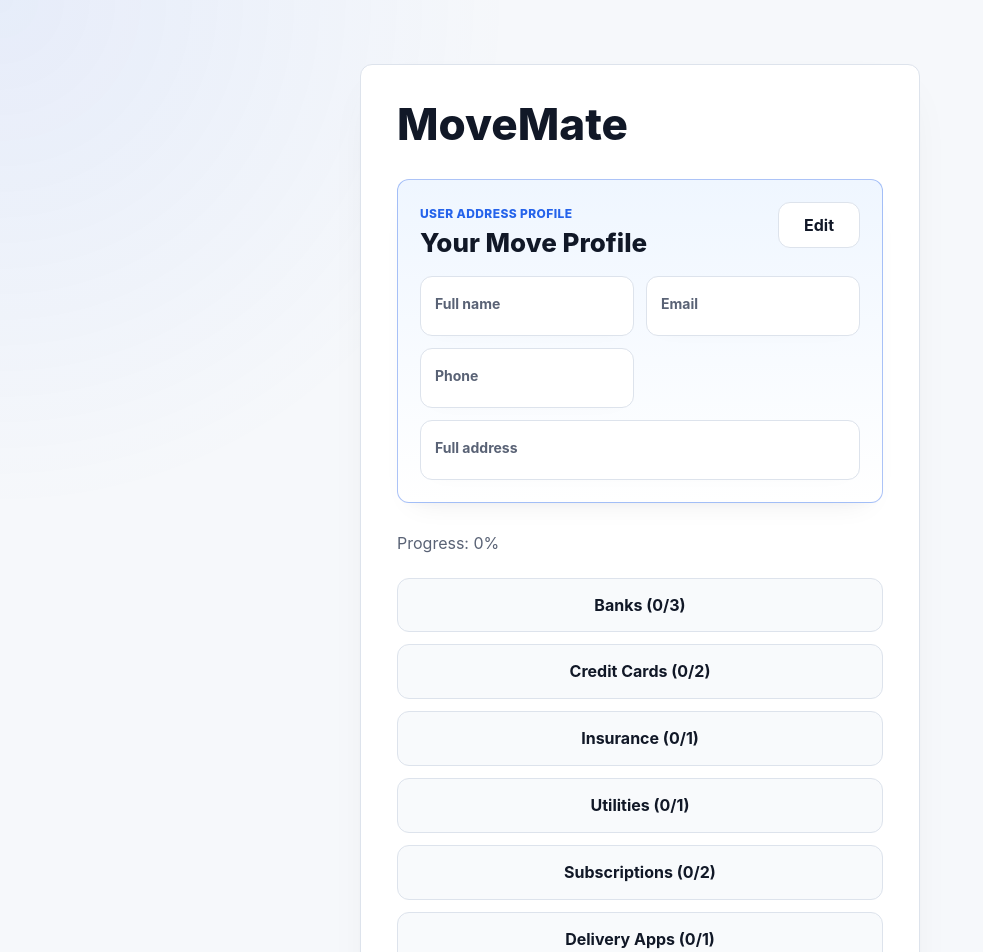
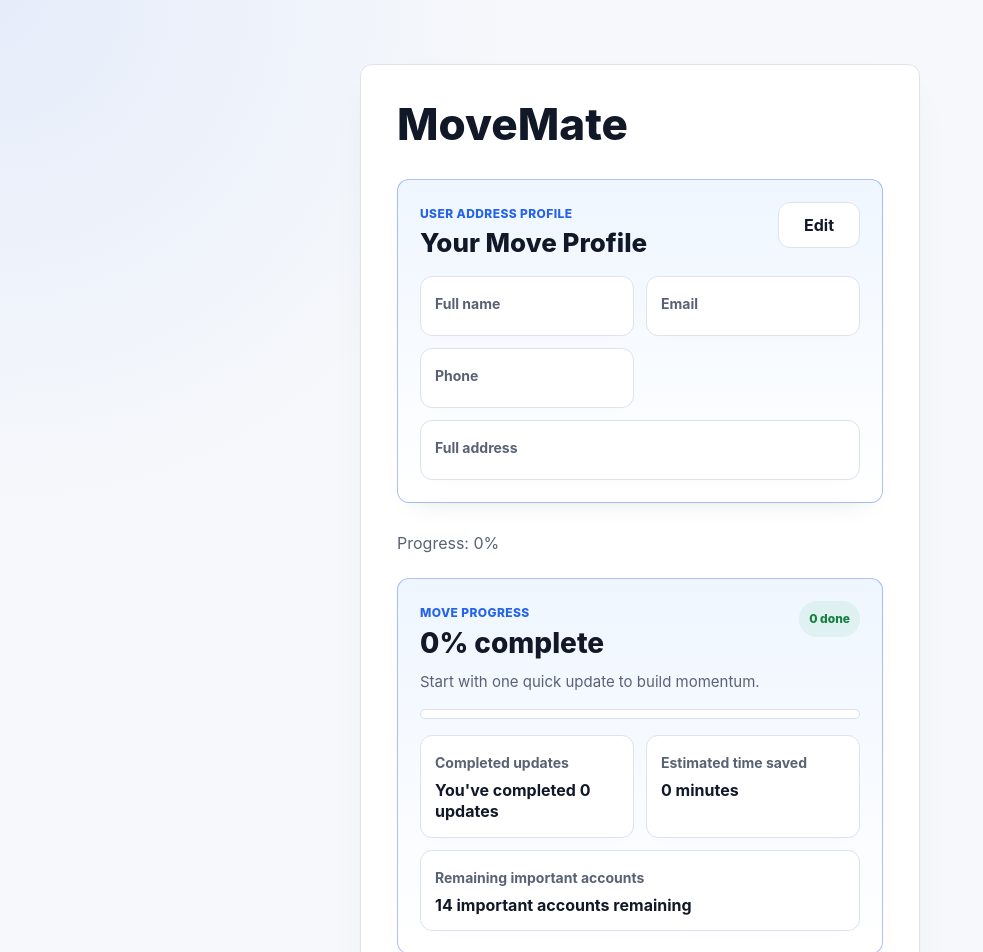
Before and after one commit to Sikander-i-Azam-cmd/movemate, a React (Vite) app: page / in a window 1280 px wide. Shown: the top 952 px of the page, without its empty margins (0-983 px from the left). Built offline with nearby package versions, Linux system fonts and the light colour scheme.

Commit message:
added progress insights and time saved feature

```diff
--- a/src/App.jsx
+++ b/src/App.jsx
@@ -166,6 +166,11 @@ function App() {
     return estimates[cat] || "5-10 min";
   };
 
+  const getSavedTimeEstimate = (cat) => {
+    const higherImpactCategories = ["Government / DMV", "Insurance"];
+    return higherImpactCategories.includes(cat) ? 6 : 3;
+  };
+
   const getHelperText = (cat, name) => {
     const helpers = {
       Banks: `Updating ${name} helps make sure statements, replacement cards, and account notices reach your new address.`,
@@ -243,6 +248,43 @@ function App() {
     const all = Object.values(categories).flat();
     const done = all.filter(i => getItemStatus(i) === "completed").length;
     return all.length ? Math.round((done / all.length) * 100) : 0;
+  })();
+
+  const progressStats = (() => {
+    const categoryEntries = Object.entries(categories);
+    const all = categoryEntries.flatMap(([, items]) => items);
+    const completedCount = all.filter(i => getItemStatus(i) === "completed").length;
+    const remainingCount = all.length - completedCount;
+    const estimatedTimeSaved = categoryEntries.reduce((total, [cat, items]) => {
+      const completedItems = items.filter(i => getItemStatus(i) === "completed").length;
+      return total + completedItems * getSavedTimeEstimate(cat);
+    }, 0);
+
+    return {
+      completedCount,
+      remainingCount,
+      estimatedTimeSaved,
+    };
+  })();
+
+  const progressMessage = (() => {
+    if (progressStats.completedCount === 0) {
+      return "Start with one quick update to build momentum.";
+    }
+
+    if (progress === 100) {
+      return "All set. Your move updates are complete.";
+    }
+
+    if (progress >= 70) {
+      return "You're in the home stretch. A few important updates remain.";
+    }
+
+    if (progress >= 35) {
+      return "Nice progress. Your most important accounts are getting aligned.";
+    }
+
+    return "Every completed update reduces missed mail and account friction.";
   })();
 
   const savedName = `${firstName} ${lastName}`.trim();
@@ -529,6 +571,41 @@ function App() {
       </div>
 
       <p>Progress: {progress}%</p>
+
+      <div style={progressCard}>
+        <div style={progressHeader}>
+          <div>
+            <div style={eyebrow}>Move progress</div>
+            <h2 style={progressTitle}>{progress}% complete</h2>
+          </div>
+          <span style={progressBadge}>{progressStats.completedCount} done</span>
+        </div>
+
+        <p style={progressCopy}>{progressMessage}</p>
+
+        <div style={progressBarTrack}>
+          <div style={{ ...progressBarFill, width: `${progress}%` }} />
+        </div>
+
+        <div style={progressStatsGrid}>
+          <div style={progressStatItem}>
+            <span style={infoLabel}>Completed updates</span>
+            <strong style={progressStatValue}>
+              You've completed {progressStats.completedCount} {progressStats.completedCount === 1 ? "update" : "updates"}
+            </strong>
+          </div>
+          <div style={progressStatItem}>
+            <span style={infoLabel}>Estimated time saved</span>
+            <strong style={progressStatValue}>{progressStats.estimatedTimeSaved} minutes</strong>
+          </div>
+          <div style={progressStatItemWide}>
+            <span style={infoLabel}>Remaining important accounts</span>
+            <strong style={progressStatValue}>
+              {progressStats.remainingCount} important {progressStats.remainingCount === 1 ? "account" : "accounts"} remaining
+            </strong>
+          </div>
+        </div>
+      </div>
 
       {Object.keys(categories).map(cat => {
         const { total, done } = getCategoryProgress(cat);
@@ -911,4 +988,84 @@ const profileForm = {
   paddingTop: 4,
 };
 
+const progressCard = {
+  margin: "0 0 24px",
+  padding: 22,
+  border: "1px solid var(--accent-border)",
+  borderRadius: 12,
+  background: "linear-gradient(180deg, var(--action-bg), var(--surface))",
+  boxShadow: "var(--shadow-hover)",
+};
+
+const progressHeader = {
+  display: "flex",
+  alignItems: "flex-start",
+  justifyContent: "space-between",
+  gap: 16,
+  marginBottom: 10,
+};
+
+const progressTitle = {
+  margin: "2px 0 0",
+  fontSize: 28,
+};
+
+const progressBadge = {
+  padding: "6px 10px",
+  borderRadius: 999,
+  background: "var(--success-bg)",
+  color: "#15803d",
+  fontSize: 12,
+  fontWeight: 800,
+  whiteSpace: "nowrap",
+};
+
+const progressCopy = {
+  marginBottom: 14,
+  fontSize: 15,
+};
+
+const progressBarTrack = {
+  width: "100%",
+  height: 10,
+  marginBottom: 16,
+  overflow: "hidden",
+  borderRadius: 999,
+  background: "var(--secondary-bg)",
+  border: "1px solid var(--border)",
+};
+
+const progressBarFill = {
+  height: "100%",
+  borderRadius: 999,
+  background: "var(--accent)",
+  transition: "width 0.24s ease",
+};
+
+const progressStatsGrid = {
+  display: "grid",
+  gridTemplateColumns: "1fr 1fr",
+  gap: 12,
+};
+
+const progressStatItem = {
+  padding: 14,
+  border: "1px solid var(--border)",
+  borderRadius: 12,
+  background: "var(--surface)",
+  boxShadow: "var(--shadow-subtle)",
+};
+
+const progressStatItemWide = {
+  ...progressStatItem,
+  gridColumn: "1 / -1",
+};
+
+const progressStatValue = {
+  display: "block",
+  marginTop: 4,
+  color: "var(--text-h)",
+  lineHeight: "135%",
+};
+
 export default App;
```
